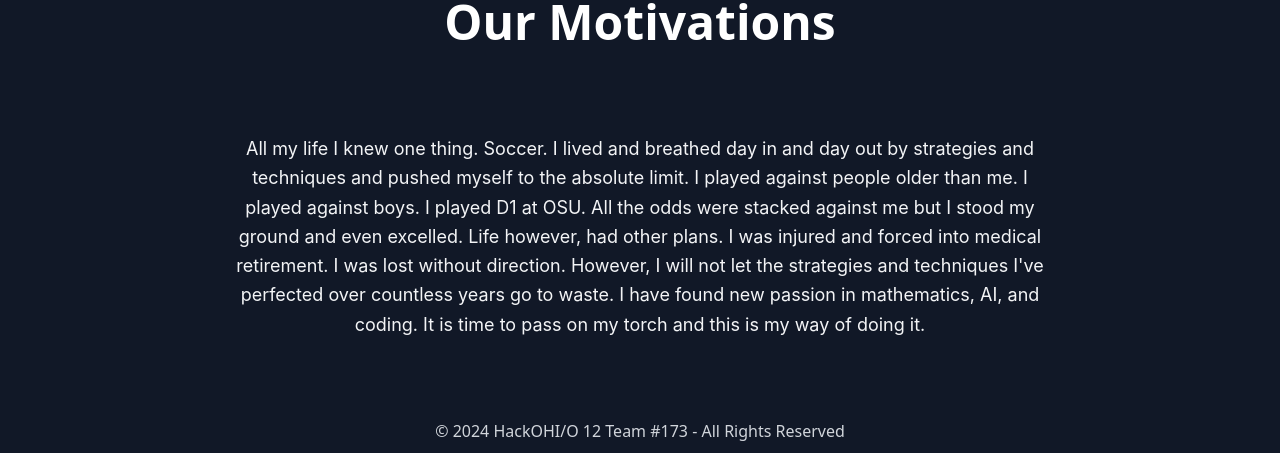
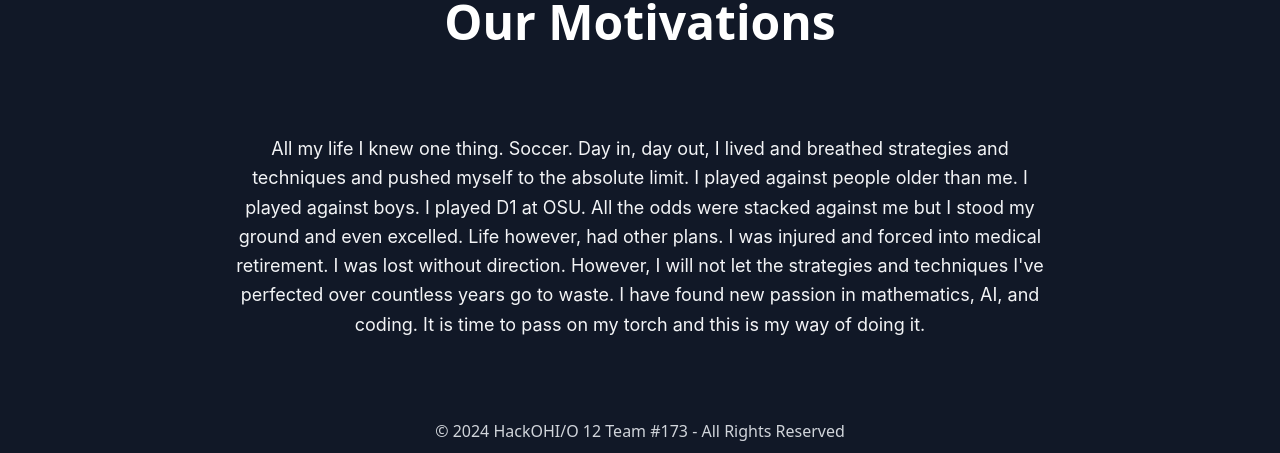
Before and after one commit to kirawatase/ai_soccer_analysis, a React (Vite) app in the folder foot-analysis-front-end/: page / in a window 1280 px wide. Shown: the part 910-1363 px from the top of the page. Built offline with nearby package versions, Linux system fonts and the light colour scheme.

Commit message:
home page update

```diff
--- a/foot-analysis-front-end/src/Home.jsx
+++ b/foot-analysis-front-end/src/Home.jsx
@@ -44,7 +44,7 @@ const Home = () => {
         </div>
 
         <div className="relative flex flex-col text-gray-100 items-center justify-center mt-6 px-8 py-16 text-center font-apple text-lg leading-relaxed font-normal max-w-4xl mx-auto z-10">
-            All my life I knew one thing. Soccer. I lived and breathed day in and day out by strategies and techniques and pushed myself to the absolute limit.
+            All my life I knew one thing. Soccer. Day in, day out, I lived and breathed strategies and techniques and pushed myself to the absolute limit.
             I played against people older than me. I played against boys. I played D1 at OSU. All the odds were stacked against me but I stood my
             ground and even excelled. Life however, had other plans. I was injured and forced into medical retirement. I was lost without direction. However,
             I will not let the strategies and techniques I've perfected over countless years go to waste. I have found new passion in mathematics, AI, and coding.
```
